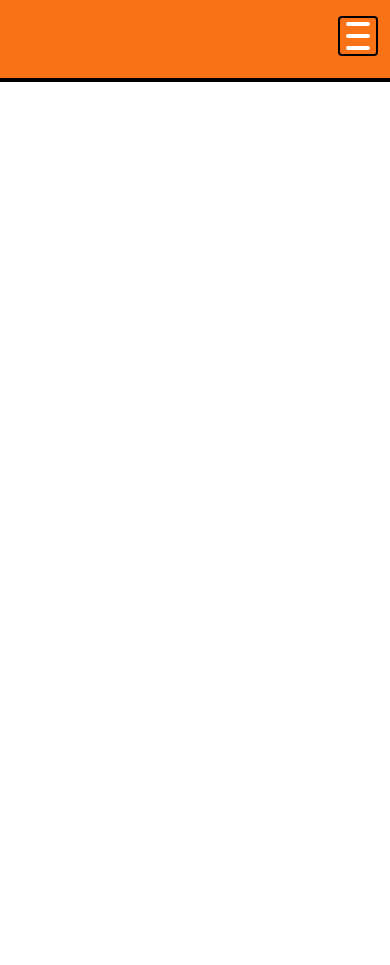
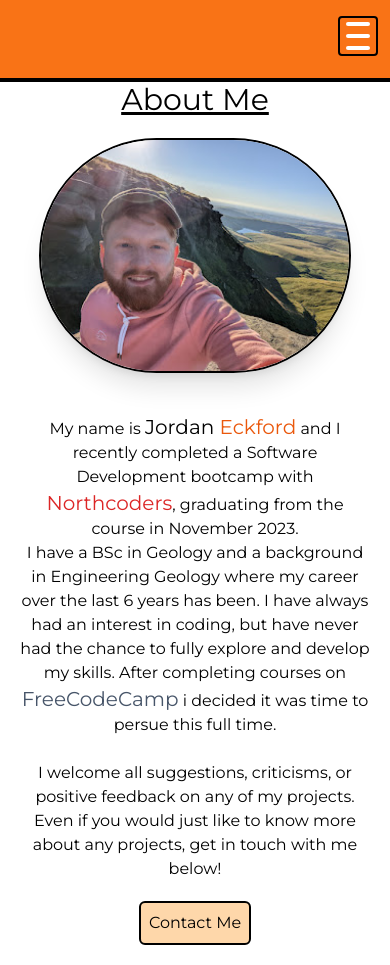
Before and after one commit to JordanEckford/Portfolio, a React (Vite) app: page /about in a window 390 px wide. Before the commit the page ends 844 px from the top, so only its background shows below. Built offline with nearby package versions, Linux system fonts and the light colour scheme.

Commit message:
added about page, styled missing styling for PC and mobile

```diff
--- a/index.html
+++ b/index.html
@@ -7,7 +7,7 @@
   <title>Jordan Eckford</title>
   <link rel="preconnect" href="https://fonts.googleapis.com" />
   <link rel="preconnect" href="https://fonts.gstatic.com" crossorigin />
-  <link href="https://fonts.googleapis.com/css2?family=Roboto:wght@500&display=swap" rel="stylesheet" />
+  <link href="https://fonts.googleapis.com/css2?family=Montserrat&family=Roboto:wght@300;500&display=swap" rel="stylesheet" />
  </head>
  <body>
   <div id="root"></div>
--- a/src/App.css
+++ b/src/App.css
@@ -1,3 +1,3 @@
 #root {
- font-family: "Roboto", sans-serif;
+ font-family: "Montserrat", "Roboto", sans-serif;
 }
--- a/src/App.jsx
+++ b/src/App.jsx
@@ -8,6 +8,7 @@ import { Contact } from "./assets/Components/Contact";
 import { Home } from "./assets/Components/Home";
 import { SideBar } from "./assets/Components/Sidebar";
 import { SingleProject } from "./assets/Components/ProjectCards/SingleProject";
+import { About } from "./assets/Components/About";
 
 function App() {
  return (
@@ -19,6 +20,7 @@ function App() {
     <Route path="/" element={<Home />} />
     <Route path="/skills" element={<Skills />} />
     <Route path="/projects" element={<Projects />} />
+    <Route path="/about" element={<About />} />
     <Route path="/contact" element={<Contact />} />
     <Route path="/projects/:project_name" element={<SingleProject />} />
    </Routes>
--- /dev/null
+++ b/src/assets/Components/About.jsx
@@ -0,0 +1,42 @@
+import { Link } from "react-router-dom";
+
+export const About = () => {
+ return (
+  <>
+   <h2 className="mt-0 text-center text-3xl underline sm:mt-10">About Me</h2>
+   <div className="m-auto text-center w-[90%] xl:w-[80%] xl:max-w-{1200px] xl:grid xl:grid-cols-2 xl:grid-rows-1 xl:max-h-[700px]">
+    <img className="m-auto mt-5 rounded-full w-[80vw] shadow-xl border-2 border-black xl:grid-cols-1 xl:row-span-3" src="jordan.jpg" />
+    <p className="m-auto mt-10">
+     My name is {"  "}
+     <span className="text-xl">
+      Jordan <span className="text-orange-600">Eckford</span>
+     </span>{" "}
+     and I recently completed a Software Development bootcamp with{" "}
+     <a href="https://northcoders.com/" className="text-xl text-red-600 hover:text-slate-400">
+      Northcoders
+     </a>
+     , graduating from the course in November 2023.
+    </p>
+    <p>
+     I have a BSc in Geology and a background in Engineering Geology where my career over the last 6 years has been. I have always had an interest in coding,
+     but have never had the chance to fully explore and develop my skills. After completing courses on{" "}
+     <a href="https://www.freecodecamp.org/" className="text-xl text-slate-600">
+      FreeCodeCamp
+     </a>{" "}
+     i decided it was time to persue this full time.
+     <p />
+     <br />
+     <p className="xl:col-start-2 row-start-3 row-span-1">
+      I welcome all suggestions, criticisms, or positive feedback on any of my projects. Even if you would just like to know more about any projects, get in
+      touch with me below!
+     </p>
+    </p>
+    <div>
+     <Link to="/contact">
+      <button className="mt-5 mb-5 bg-orange-200 border-2 border-black p-2 rounded-md hover:bg-white duration-1000">Contact Me</button>
+     </Link>
+    </div>
+   </div>
+  </>
+ );
+};
--- a/src/assets/Components/Contact.jsx
+++ b/src/assets/Components/Contact.jsx
@@ -44,9 +44,13 @@ export const Contact = () => {
 
  return (
   <>
-   <h2 className="mt-0 text-center text-3xl underline">Contact Form</h2>
-   <form ref={form} onSubmit={sendEmail} className="m-auto mt-10 w-[80%] flex flex-col">
-    <label>Name</label>
+   <h2 className="mt-0 text-center text-3xl underline sm:mt-10">Contact Form</h2>
+   <form
+    ref={form}
+    onSubmit={sendEmail}
+    className="m-auto mt-10 w-[80%] flex flex-col xl:w-[60%] xl:grid xl:grid-cols-4 xl:grid-rows-6 xl:text-center xl:gap-y-0 xl:gap-x-2 xl:h-[400px] sm:mt-5"
+   >
+    <label className="xl:row-start-1 xl:col-span-2 xl:mt-8">Name</label>
     <input
      required
      type="text"
@@ -55,9 +59,9 @@ export const Contact = () => {
      onChange={(event) => {
       setName(event.target.value);
      }}
-     className="border-2 border-orange-600 rounded-md"
+     className="border-2 border-orange-600 rounded-md text-center row-start-2 xl:col-span-2"
     />
-    <label className="mt-5">Email</label>
+    <label className="mt-5 xl:row-start-1 xl:col-span-2 xl:mt-8">Email</label>
     <input
      required
      type="email"
@@ -66,9 +70,9 @@ export const Contact = () => {
      onChange={(event) => {
       setEmail(event.target.value);
      }}
-     className="border-2 border-orange-600 rounded-md"
+     className="border-2 border-orange-600 rounded-md text-center row-start-2 xl:col-span-2"
     />
-    <label className="mt-5">Message</label>
+    <label className="mt-5 xl:row-start-3 xl:col-span-4 xl:mt-8">Message</label>
     <textarea
      required
      name="message"
@@ -76,9 +80,9 @@ export const Contact = () => {
      onChange={(event) => {
       setMessage(event.target.value);
      }}
-     className="border-2 border-orange-600 rounded-md resize-none min-h-[400px]"
+     className="border-2 border-orange-600 rounded-md resize-none min-h-[400px] text-center xl:min-h-fit xl:row-start-4 xl:row-span-3 xl:col-span-4"
     />
-    <input className="m-auto mt-5 bg-orange-600 w-[50%] p-2 rounded-md text-white" type="submit" value="Send" />
+    <input className="m-auto mt-5 bg-orange-600 w-[50%] p-2 rounded-md text-white xl:row-start-7 xl:col-span-4" type="submit" value="Send" />
     {isSuccess ? <p className="text-green-600 text-xl text-center font-med">Message Sent!</p> : null}
     {isError ? <p className="text-red-500 text-xl text-center font-med">Something went wrong, please try again later!</p> : null}
    </form>
--- a/src/assets/Components/Navbar.jsx
+++ b/src/assets/Components/Navbar.jsx
@@ -13,6 +13,9 @@ export const Navbar = () => {
     <Link to="/projects" className="text-2xl text-black m-auto mt-0 mb-0 hover:text-white hover:underline">
      Projects
     </Link>
+    <Link to="/about" className="text-2xl text-black m-auto mt-0 mb-0 hover:text-white hover:underline">
+     About
+    </Link>
     <Link to="/contact" className="text-2xl text-black m-auto mt-0 mb-0 hover:text-white hover:underline">
      Contact
     </Link>
--- a/src/assets/Components/Projects.jsx
+++ b/src/assets/Components/Projects.jsx
@@ -4,12 +4,12 @@ import { projectList } from "../../../projects";
 export const Projects = () => {
  return (
   <div className="m-auto w-[80%]">
-   <h2 className="mt-0 text-center text-3xl underline">Projects</h2>
+   <h2 className="mt-0 text-center text-3xl underline sm:mt-10">Projects</h2>
 
    <ul key="projects" className="mt-10">
     {projectList.map((project) => {
      return (
-      <li key={project.link} className="border-2 border-slate-200 p-1 rounded-lg mb-5 hover:bg-slate-200 sm:w-[1000px] m-auto shadow-xl">
+      <li key={project.link} className="border-2 border-slate-200 p-1 rounded-lg mb-5 hover:bg-slate-200 sm:w-[800px] m-auto shadow-xl">
        <Link to={`/projects/${project.link}`}>
         <h3 className="text-xl text-orange-600 font-bold">{project.name}</h3>
         <p>{project.description}</p>
--- a/src/assets/Components/Sidebar.jsx
+++ b/src/assets/Components/Sidebar.jsx
@@ -3,6 +3,8 @@ import { Link } from "react-router-dom";
 
 export const SideBar = () => {
  const [isOpen, setIsOpen] = useState(false);
+ const [colour, setColour] = useState(true);
+ const [swap, setSwap] = useState(true);
  const genericHamburgerLine = `h-1 w-6 my-1 rounded-full bg-white transition ease transform duration-300`;
 
  return (
@@ -32,13 +34,45 @@ export const SideBar = () => {
      <Link to="/projects" onClick={() => setIsOpen(!isOpen)} className="text-2xl text-white m-auto mt-0 mb-0 hover:text-black hover:underline">
       Projects
      </Link>
+     <Link to="/about" onClick={() => setIsOpen(!isOpen)} className="text-2xl text-white m-auto mt-0 mb-0 hover:text-black hover:underline">
+      About
+     </Link>
      <Link to="/contact" onClick={() => setIsOpen(!isOpen)} className="text-2xl text-white m-auto mt-0 mb-0 hover:text-black hover:underline">
       Contact
      </Link>
     </nav>
-    <h1 className="mt-80 w-[100%] text-center text-1xl sm:text-3xl text-black">
-     Jordan<span className="text-white"> Eckford</span>
-    </h1>
+    <div
+     className="mt-80"
+     onClick={() => {
+      if (colour && swap) {
+       setColour(!colour);
+      }
+      if (!colour && swap) {
+       setSwap(!swap);
+      }
+      if (!colour && !swap) {
+       setColour(!colour);
+      }
+      if (colour && !swap) {
+       setSwap(!swap);
+      }
+     }}
+    >
+     <h1
+      className={` w-[100%] text-center text-1xl sm:text-3xl ease-in-out duration-200  ${colour ? "text-black" : "text-white"} ${
+       swap ? "translate-y-6" : null
+      }`}
+     >
+      Jordan
+     </h1>
+     <h1
+      className={` w-[100%] text-center text-1xl sm:text-3xl ease-in-out duration-200 ${colour ? "text-white" : "text-black"} ${
+       swap ? "-translate-y-6" : null
+      }`}
+     >
+      Eckford
+     </h1>
+    </div>
    </div>
   </div>
  );
--- a/src/assets/Components/Skills.jsx
+++ b/src/assets/Components/Skills.jsx
@@ -1,7 +1,7 @@
 export const Skills = () => {
  return (
   <div className="m-auto w-[80%]">
-   <h2 className="mt-0 text-center text-3xl underline">Skills</h2>
+   <h2 className="mt-0 text-center text-3xl underline sm:mt-10">Skills</h2>
    <div className="m-auto mt-5 grid grid-cols-2 xl:grid-cols-4 justify-items-stretch gap-y-2 gap-x-2 w-80 xl:w-[1000px] xl:justify-items-center">
     <img className="h-10 xl:h-20 xl:w-[700px]" src="https://img.shields.io/badge/React-20232A?style=for-the-badge&logo=react&logoColor=61DAFB" alt="" />
     <img className="h-10 xl:h-20 xl:w-80 object-cover" src="https://img.shields.io/badge/HTML5-E34F26?style=for-the-badge&logo=html5&logoColor=white" alt="" />
```
Also changed, not shown: src/assets/Components/ProjectCards/SingleProject.jsx (+15 -12 lines), public/jordan.jpg (added).
